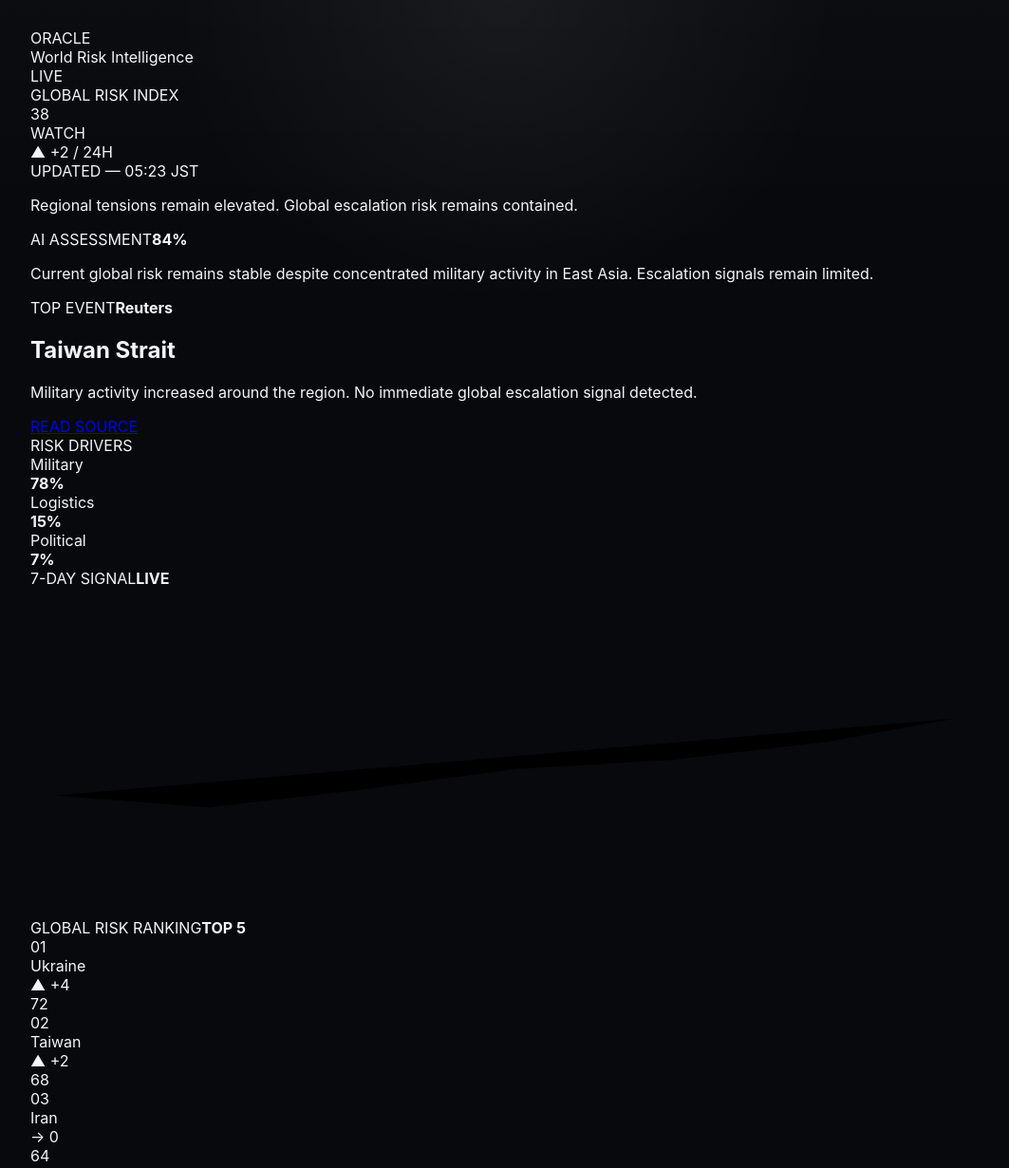
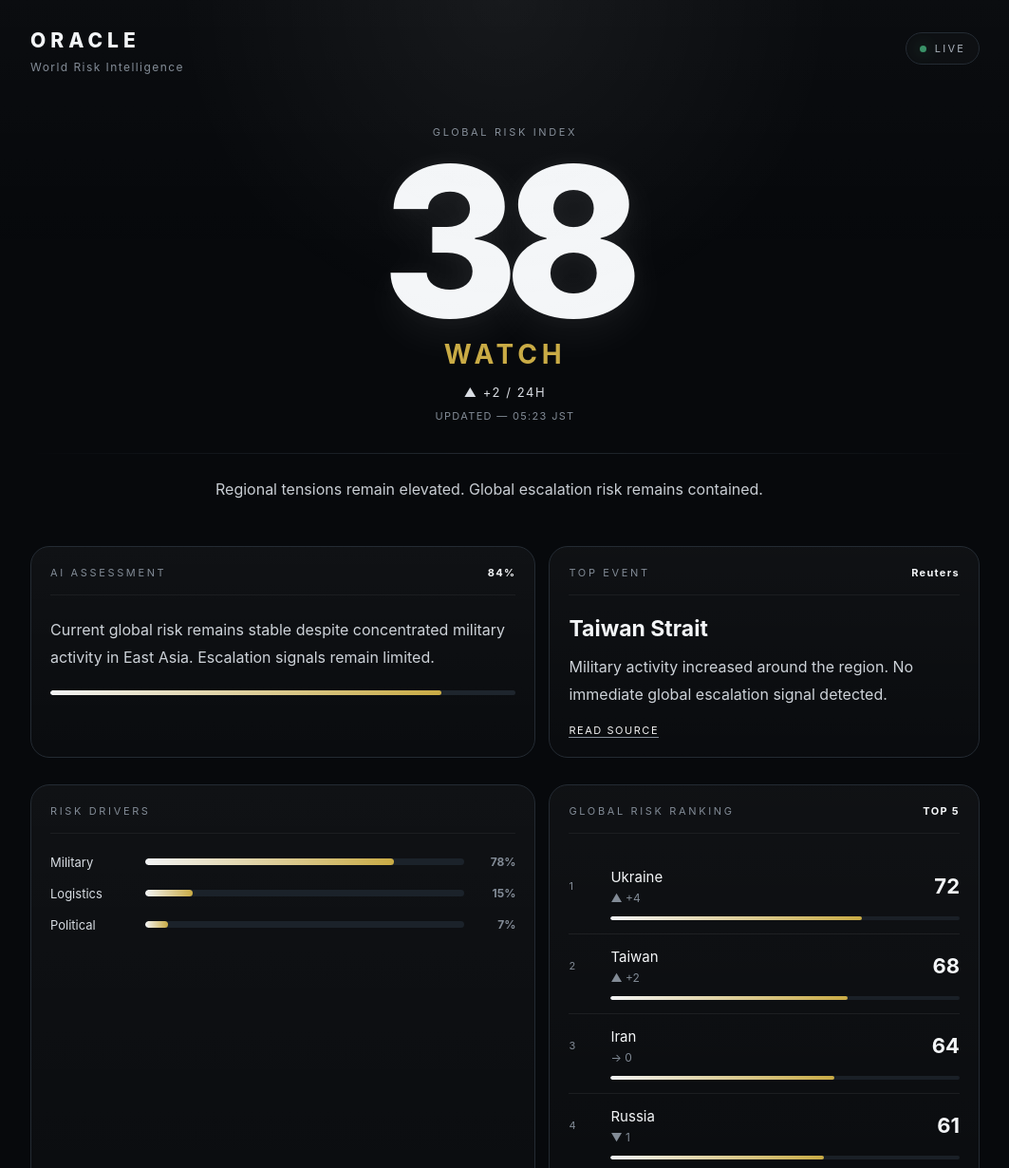
Before and after one commit to atc0118-doom/oracle, a plain HTML site: page index.html in a window 1280 px wide. Shown: the top 1230 px of the page at 95% size, without its empty margins (108-1171 px from the left). Drawn offline with Linux system fonts and the light colour scheme.

Commit message:
Add files via upload

```diff
--- a/app.js
+++ b/app.js
@@ -1,32 +1,46 @@
-const DATA={
-  global:38, delta:'+2', level:'WATCH', confidence:84,
-  brief:'Regional tensions remain elevated. Global escalation risk remains contained.',
-  assessment:'Current global risk remains stable despite concentrated military activity in East Asia. Escalation signals remain limited.',
-  event:{title:'Taiwan Strait',source:'Reuters',text:'Military activity increased around the region. No immediate global escalation signal detected.',url:'#'},
-  drivers:[['Military',78],['Logistics',15],['Political',7]],
-  ranking:[['Ukraine',72,'+4'],['Taiwan',68,'+2'],['Iran',64,'0'],['Russia',61,'-1'],['Israel',57,'+1']]
-};
+const ranking = [
+  {name:'Ukraine', score:72, change:'+4'},
+  {name:'Taiwan', score:68, change:'+2'},
+  {name:'Iran', score:64, change:'0'},
+  {name:'Russia', score:61, change:'-1'},
+  {name:'Israel', score:57, change:'+1'}
+];
+
 function $(id){return document.getElementById(id)}
-function render(data){
-  $('score').textContent=data.global;
-  $('state').textContent=data.level;
-  $('delta').textContent=`▲ ${data.delta} / 24H`;
-  $('updated').textContent=`UPDATED — ${new Date().toLocaleTimeString('ja-JP',{hour:'2-digit',minute:'2-digit'})} JST`;
-  $('brief').textContent=data.brief;
-  $('confidence').textContent=data.confidence+'%';
-  $('confidenceFill').style.width=data.confidence+'%';
-  $('assessment').textContent=data.assessment;
-  $('eventSource').textContent=data.event.source;
-  $('eventTitle').textContent=data.event.title;
-  $('eventText').textContent=data.event.text;
-  $('eventLink').href=data.event.url;
-  $('drivers').innerHTML=data.drivers.map(([name,val])=>`<div class="driver"><span>${name}</span><div><i style="width:${val}%"></i></div><strong>${val}%</strong></div>`).join('');
-  $('ranking').innerHTML=data.ranking.map(([name,score,change],i)=>`<div class="rank"><div class="ranknum">${String(i+1).padStart(2,'0')}</div><div><div class="rankname">${name}</div><div class="rankmeta">${change==='0'?'→ 0':(change.startsWith('-')?'▼ ':'▲ ')+change.replace('-','')}</div></div><div class="rankscore">${score}</div><div class="rankbar"><i style="width:${score}%"></i></div></div>`).join('');
+function pad(n){return String(n).padStart(2,'0')}
+function updateTime(){
+  const d = new Date();
+  $('updated').textContent = `UPDATED — ${pad(d.getHours())}:${pad(d.getMinutes())} JST`;
+}
+function renderRanking(){
+  const root = $('ranking');
+  if(!root) return;
+  root.innerHTML = ranking.map((r,i)=>`
+    <div class="rank">
+      <div class="ranknum">${i+1}</div>
+      <div>
+        <div class="rankname">${r.name}</div>
+        <div class="rankmeta">${r.change==='0'?'→ 0':(r.change.startsWith('-')?'▼ ':'▲ ')+r.change.replace('-','')}</div>
+      </div>
+      <div class="rankscore">${r.score}</div>
+      <div class="rankbar"><i style="width:${r.score}%"></i></div>
+    </div>`).join('');
 }
 function makePost(type){
-  const t={morning:'Morning Brief',noon:'Midday Watch',night:'Night Report',alert:'Risk Alert'}[type]||'ORACLE Brief';
-  $('postText').value=`${t}\n\nGLOBAL RISK INDEX ${DATA.global} / ${DATA.level}\n${DATA.brief}\n\nTop Event: ${DATA.event.title}\nAI: ${DATA.assessment}\n\n#ORACLE #WorldRisk #世界情勢`;
+  const templates = {
+    morning:'【ORACLE Morning】\nGlobal Risk Index: 38 / WATCH\nRegional tensions remain elevated. Global escalation risk remains contained.\n#ORACLE #WorldRisk #Geopolitics',
+    noon:'【ORACLE Midday】\nGlobal risk remains stable at WATCH level. Primary pressure remains concentrated in East Asia.\n#ORACLE #WorldRisk #Intelligence',
+    night:'【ORACLE Night Report】\nRisk drivers: Military 78%, Logistics 15%, Political 7%. No immediate global escalation signal detected.\n#ORACLE #WorldRisk',
+    alert:'【ORACLE Alert】\nRisk level requires attention. Check latest regional signals and source updates.\n#ORACLE #RiskAlert'
+  };
+  $('postText').value = templates[type] || templates.morning;
 }
-async function copyPost(){await navigator.clipboard.writeText($('postText').value||'');}
-render(DATA);
-if(new URLSearchParams(location.search).get('admin')==='doom') $('admin').classList.add('open');
+async function copyPost(){
+  const t = $('postText');
+  t.select();
+  try{await navigator.clipboard.writeText(t.value)}catch(e){document.execCommand('copy')}
+}
+function initAdmin(){
+  if(new URLSearchParams(location.search).get('admin')==='doom') $('adminPanel')?.classList.add('open');
+}
+updateTime(); renderRanking(); initAdmin(); setInterval(updateTime,60000);
--- a/index.html
+++ b/index.html
@@ -2,9 +2,9 @@
 <html lang="en">
 <head>
   <meta charset="utf-8" />
-  <meta name="viewport" content="width=device-width,initial-scale=1" />
+  <meta name="viewport" content="width=device-width, initial-scale=1" />
   <title>ORACLE | World Risk Intelligence</title>
-  <meta name="description" content="ORACLE — World Risk Intelligence terminal." />
+  <meta name="description" content="World Risk Intelligence dashboard" />
   <link rel="stylesheet" href="style.css" />
 </head>
 <body>
@@ -17,7 +17,7 @@
       <div class="live"><span></span>LIVE</div>
     </header>
 
-    <section class="hero" aria-label="Global risk index">
+    <section class="hero">
       <div class="hero-center">
         <div class="label">GLOBAL RISK INDEX</div>
         <div class="score" id="score">38</div>
@@ -25,38 +25,29 @@
         <div class="delta" id="delta">▲ +2 / 24H</div>
         <div class="updated" id="updated">UPDATED — --:-- JST</div>
       </div>
-
       <div class="rule"></div>
-      <p class="brief" id="brief">Regional military tension remains elevated. No immediate global escalation detected.</p>
+      <p class="brief" id="brief">Regional tensions remain elevated. Global escalation risk remains contained.</p>
     </section>
 
     <section class="grid">
       <article class="card primary">
         <div class="card-head"><span>AI ASSESSMENT</span><strong id="confidence">84%</strong></div>
         <p id="assessment">Current global risk remains stable despite concentrated military activity in East Asia. Escalation signals remain limited.</p>
-        <div class="confidence-bar"><i id="confidenceFill" style="width:84%"></i></div>
+        <div class="confidence-bar"><i style="width:84%"></i></div>
       </article>
 
       <article class="card event">
-        <div class="card-head"><span>TOP EVENT</span><strong id="eventSource">Reuters</strong></div>
+        <div class="card-head"><span>TOP EVENT</span><strong>Reuters</strong></div>
         <h2 id="eventTitle">Taiwan Strait</h2>
         <p id="eventText">Military activity increased around the region. No immediate global escalation signal detected.</p>
-        <a id="eventLink" href="#" target="_blank" rel="noopener">READ SOURCE</a>
+        <a href="#">READ SOURCE</a>
       </article>
 
-      <article class="card">
+      <article class="card drivers">
         <div class="card-head"><span>RISK DRIVERS</span></div>
-        <div id="drivers"></div>
-      </article>
-
-      <article class="card trend">
-        <div class="card-head"><span>7-DAY SIGNAL</span><strong>LIVE</strong></div>
-        <svg viewBox="0 0 320 110" role="img" aria-label="7-day risk trend">
-          <line x1="0" y1="90" x2="320" y2="90"></line>
-          <line x1="0" y1="55" x2="320" y2="55"></line>
-          <line x1="0" y1="20" x2="320" y2="20"></line>
-          <polyline id="trendLine" points="8,70 60,74 112,68 164,61 216,58 268,52 312,44"></polyline>
-        </svg>
+        <div class="driver"><span>Military</span><div><i style="width:78%"></i></div><strong>78%</strong></div>
+        <div class="driver"><span>Logistics</span><div><i style="width:15%"></i></div><strong>15%</strong></div>
+        <div class="driver"><span>Political</span><div><i style="width:7%"></i></div><strong>7%</strong></div>
       </article>
 
       <article class="card ranking">
@@ -65,22 +56,22 @@
       </article>
     </section>
 
-    <section class="admin" id="admin">
-      <div class="card-head"><span>ADMIN TERMINAL</span><strong>PRIVATE</strong></div>
-      <div class="admin-buttons">
-        <button onclick="makePost('morning')">MORNING</button>
-        <button onclick="makePost('noon')">NOON</button>
-        <button onclick="makePost('night')">NIGHT</button>
-        <button onclick="makePost('alert')">ALERT</button>
-        <button onclick="copyPost()">COPY</button>
-      </div>
-      <textarea id="postText" rows="10" placeholder="Generated post will appear here."></textarea>
+    <section class="sources">
+      <span>Sources:</span>
+      <b>Reuters</b><b>AP</b><b>BBC</b><b>NHK</b><b>GDELT</b><b>USGS</b>
     </section>
 
-    <footer class="sources">
-      <span>Sources:</span>
-      <b>Reuters</b><b>AP</b><b>BBC</b><b>NHK</b><b>GDELT</b><b>USGS</b>
-    </footer>
+    <section class="admin" id="adminPanel">
+      <div class="card-head"><span>ADMIN TERMINAL</span><strong>?admin=doom</strong></div>
+      <div class="admin-buttons">
+        <button onclick="makePost('morning')">朝</button>
+        <button onclick="makePost('noon')">昼</button>
+        <button onclick="makePost('night')">夜</button>
+        <button onclick="makePost('alert')">緊急</button>
+        <button onclick="copyPost()">コピー</button>
+      </div>
+      <textarea id="postText" rows="9">投稿生成待機中</textarea>
+    </section>
   </main>
   <script src="app.js"></script>
 </body>
--- a/style.css
+++ b/style.css
@@ -4,6 +4,7 @@
   --text:#f3f5f7;
   --muted:#828b96;
   --line:#242b33;
+  --red:#e5484d;
   --yellow:#c9ab45;
   --green:#47b881;
 }
@@ -23,7 +24,7 @@ body:before{
   position:fixed;
   inset:0;
   background:
-    radial-gradient(circle at 50% 0%,rgba(255,255,255,.055),transparent 34%),
+    radial-gradient(circle at 50% 0%,rgba(255,255,255,.052),transparent 34%),
     linear-gradient(180deg,rgba(255,255,255,.018),transparent 35%);
   pointer-events:none;
 }
@@ -34,4 +35,147 @@ body:before{
   padding:30px 20px 46px;
 }
 
-.top
+.topbar{
+  display:flex;
+  justify-content:space-between;
+  align-items:flex-start;
+  margin-bottom:48px;
+}
+
+.brand{
+  font-size:21px;
+  letter-spacing:.24em;
+  font-weight:820;
+}
+
+.tagline{
+  margin-top:8px;
+  color:var(--muted);
+  font-size:12px;
+  letter-spacing:.12em;
+}
+
+.live{
+  display:flex;
+  align-items:center;
+  gap:9px;
+  padding:9px 14px;
+  border:1px solid var(--line);
+  border-radius:999px;
+  color:#aab1bb;
+  font-size:11px;
+  letter-spacing:.2em;
+  background:rgba(255,255,255,.02);
+  transform:translateY(4px);
+}
+
+.live span{
+  width:7px;
+  height:7px;
+  border-radius:50%;
+  background:var(--green);
+  box-shadow:0 0 16px rgba(71,184,129,.8);
+  animation:pulse 2.8s ease-in-out infinite;
+}
+
+@keyframes pulse{
+  0%,100%{opacity:.65;box-shadow:0 0 10px rgba(71,184,129,.45)}
+  50%{opacity:1;box-shadow:0 0 22px rgba(71,184,129,.9)}
+}
+
+.hero{padding:6px 0 32px}
+
+.hero-center{
+  width:100%;
+  display:flex;
+  flex-direction:column;
+  align-items:center;
+  justify-content:center;
+  text-align:center;
+}
+
+.label,.card-head span{
+  color:var(--muted);
+  font-size:11px;
+  letter-spacing:.24em;
+}
+
+.score{
+  margin:18px 0 12px;
+  font-size:clamp(126px,46vw,220px);
+  line-height:.82;
+  letter-spacing:-.07em;
+  font-weight:800;
+  text-align:center;
+  color:#f4f6f8;
+  text-shadow:0 14px 46px rgba(255,255,255,.08),0 0 24px rgba(255,255,255,.045);
+}
+
+.state{
+  font-size:28px;
+  letter-spacing:.17em;
+  font-weight:720;
+  color:var(--yellow);
+}
+
+.delta{margin-top:15px;color:#d9dde3;font-size:13px;letter-spacing:.12em}
+.updated{margin-top:10px;color:var(--muted);font-size:11px;letter-spacing:.12em}
+
+.rule{height:1px;background:linear-gradient(90deg,transparent,var(--line),transparent);margin:32px 0 24px}
+
+.brief{max-width:610px;margin:0 auto;color:#c8cdd3;font-size:16px;line-height:1.68}
+
+.grid{display:grid;grid-template-columns:1.08fr .92fr;gap:14px}
+
+.card,.admin{
+  margin-top:14px;
+  padding:20px;
+  border:1px solid var(--line);
+  border-radius:20px;
+  background:linear-gradient(180deg,rgba(255,255,255,.036),rgba(255,255,255,.012));
+  overflow:hidden;
+}
+
+.card-head{display:flex;justify-content:space-between;align-items:center;gap:16px;margin-bottom:22px;padding-bottom:16px;border-bottom:1px solid rgba(255,255,255,.055)}
+.card-head strong{font-size:11px;letter-spacing:.12em}
+.card p{margin:0;color:#cdd2d8;line-height:1.82}
+
+.confidence-bar{height:5px;background:#1e252d;border-radius:99px;margin-top:20px;overflow:hidden}
+.confidence-bar i,.driver i,.rankbar i{display:block;height:100%;background:linear-gradient(90deg,#f2f3f4,var(--yellow));border-radius:99px}
+
+.event h2{margin:0 0 12px;font-size:23px;line-height:1.15}
+.event a{display:inline-block;margin-top:16px;color:#f2f2f2;text-decoration:none;border-bottom:1px solid var(--muted);font-size:11px;letter-spacing:.14em}
+
+.driver{display:grid;grid-template-columns:88px 1fr 42px;gap:12px;align-items:center;margin:17px 0}
+.driver span{font-size:13px;color:#d7dce2}
+.driver div{height:7px;background:#1b222a;border-radius:99px;overflow:hidden}
+.driver strong{font-size:12px;color:var(--muted);text-align:right}
+
+.rank{display:grid;grid-template-columns:32px 1fr 52px;gap:12px;align-items:center;padding:14px 0;border-top:1px solid rgba(255,255,255,.065)}
+.rank:first-child{border-top:0}
+.ranknum{color:var(--muted);font-size:11px}.rankname{font-size:15px}.rankmeta{color:var(--muted);font-size:12px;margin-top:5px}.rankscore{text-align:right;font-size:22px;font-weight:730}
+.rankbar{grid-column:2/4;height:4px;background:#1a2027;border-radius:99px;overflow:hidden}
+
+.sources{display:flex;flex-wrap:wrap;gap:10px;align-items:center;margin-top:31px;padding:18px 0;color:var(--muted);font-size:11px;letter-spacing:.16em}
+.sources b{color:#d4d9df;border:1px solid var(--line);border-radius:999px;padding:7px 10px;font-size:10px;letter-spacing:.12em}
+
+.admin{display:none}.admin.open{display:block}
+.admin-buttons{display:grid;grid-template-columns:repeat(5,1fr);gap:8px}
+.admin button{background:#151b22;border:1px solid var(--line);color:var(--text);border-radius:10px;padding:12px 8px;font-weight:700}
+.admin textarea{width:100%;margin-top:12px;background:#080b0f;border:1px solid var(--line);color:var(--text);border-radius:12px;padding:12px;line-height:1.6}
+
+@media(max-width:720px){
+  .shell{padding:24px 22px 36px}
+  .topbar{margin-bottom:48px}
+  .brand{font-size:20px;letter-spacing:.22em}
+  .tagline{font-size:12px}
+  .live{padding:9px 13px}
+  .label{font-size:10px}
+  .score{font-size:clamp(126px,46vw,172px);line-height:.82;margin:18px 0 12px}
+  .state{font-size:21px;letter-spacing:.19em}
+  .brief{max-width:92%;font-size:14px;line-height:1.72}
+  .grid{grid-template-columns:1fr}
+  .card,.admin{border-radius:18px;padding:17px}
+  .driver{grid-template-columns:78px 1fr 36px}
+  .admin-buttons{grid-template-columns:1fr 1fr}
+}
```
Also changed, not shown: README.md.
